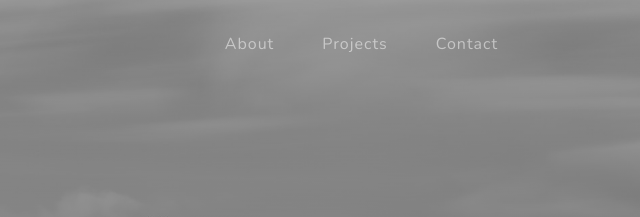
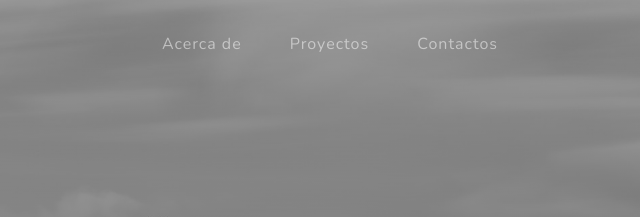
Before and after one commit to jfarfannet/templates-bootstrap, a plain HTML site: page grayscale/index.html in a window 1280 px wide. Shown: the top 217 px of the page, 640-1280 px from the left. Drawn offline with nearby package versions, Linux system fonts and the light colour scheme.

Commit message:
ADD grayscale info en español

```diff
--- a/grayscale/index.html
+++ b/grayscale/index.html
@@ -26,9 +26,9 @@
                 </button>
                 <div class="collapse navbar-collapse" id="navbarResponsive">
                     <ul class="navbar-nav ms-auto">
-                        <li class="nav-item"><a class="nav-link" href="#about">About</a></li>
-                        <li class="nav-item"><a class="nav-link" href="#projects">Projects</a></li>
-                        <li class="nav-item"><a class="nav-link" href="#signup">Contact</a></li>
+                        <li class="nav-item"><a class="nav-link" href="#about">Acerca de</a></li>
+                        <li class="nav-item"><a class="nav-link" href="#projects">Proyectos</a></li>
+                        <li class="nav-item"><a class="nav-link" href="#signup">Contactos</a></li>
                     </ul>
                 </div>
             </div>
```
